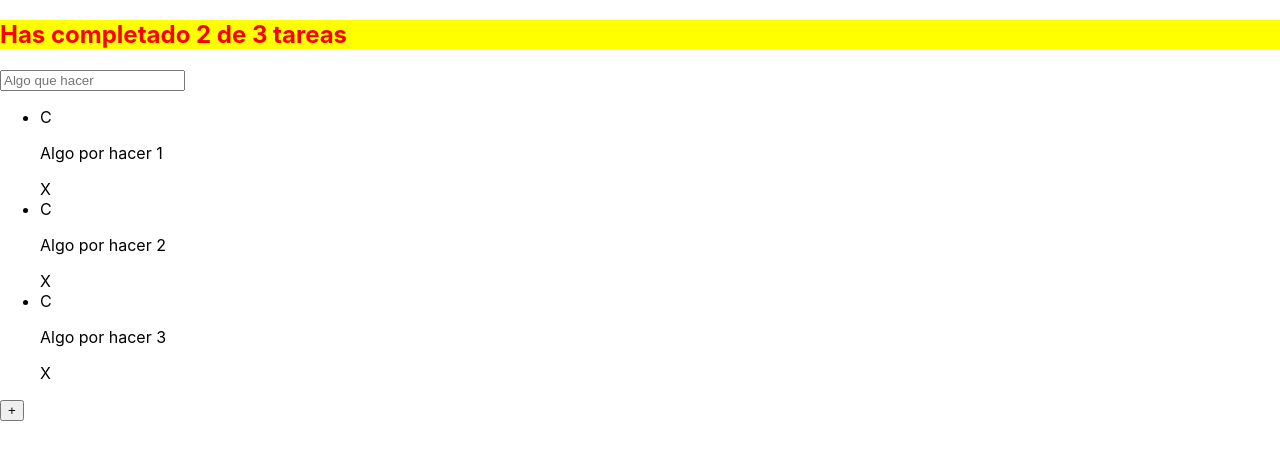
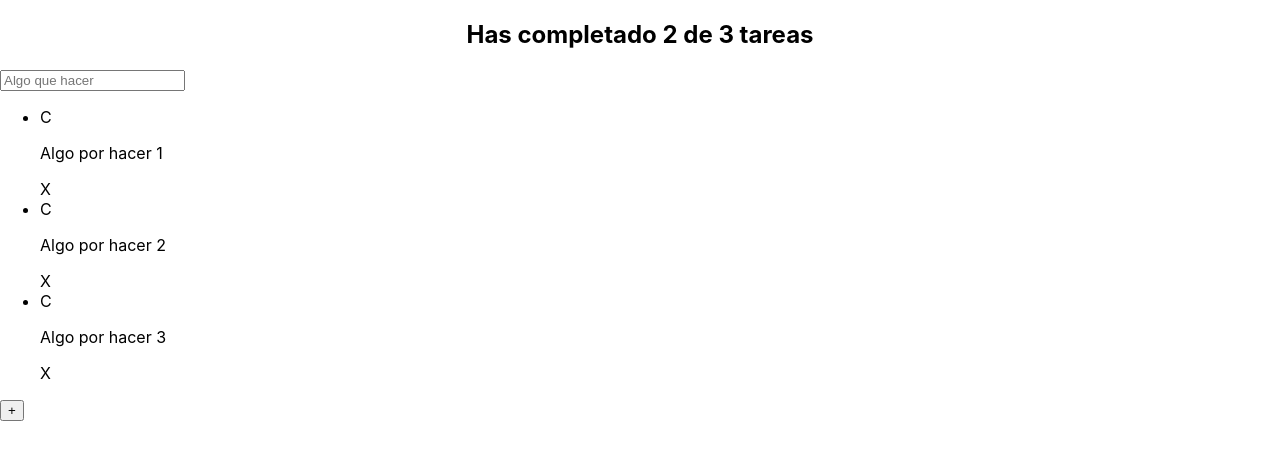
Before and after one commit to soyjherom/portafolio-progra-iv, a React (Create React App) app in the folder SEMANA6/todo_list/: page / in a window 1280 px wide. Shown: the top 460 px of the page. Built offline with nearby package versions, Linux system fonts and the light colour scheme.

Commit message:
[SEMANA 6] Agregando estilos desde archivos css para TodoCounter

```diff
--- /dev/null
+++ b/SEMANA6/todo_list/src/TodoCounter.css
@@ -0,0 +1,4 @@
+.TodoCounter{
+    font-size: 24px;
+    text-align: center;
+}
--- a/SEMANA6/todo_list/src/TodoCounter.js
+++ b/SEMANA6/todo_list/src/TodoCounter.js
@@ -1,7 +1,8 @@
 import React from 'react';
+import './TodoCounter.css';
 function TodoCounter(){
     return (
-        <h2 style={{color:'red', backgroundColor:'yellow'}}>
+        <h2 className="TodoCounter">
             Has completado 2 de 3 tareas
         </h2>
     );
```
